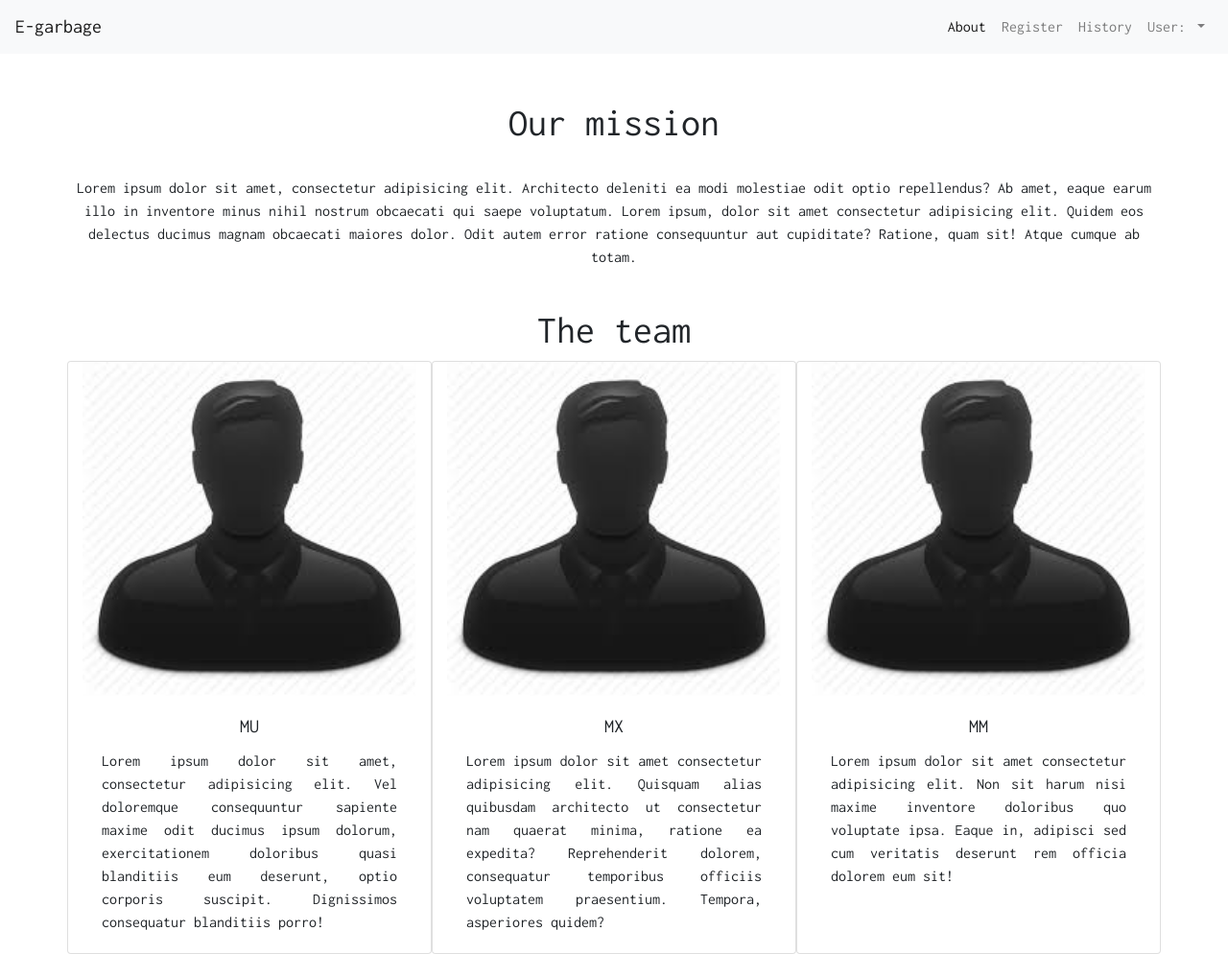
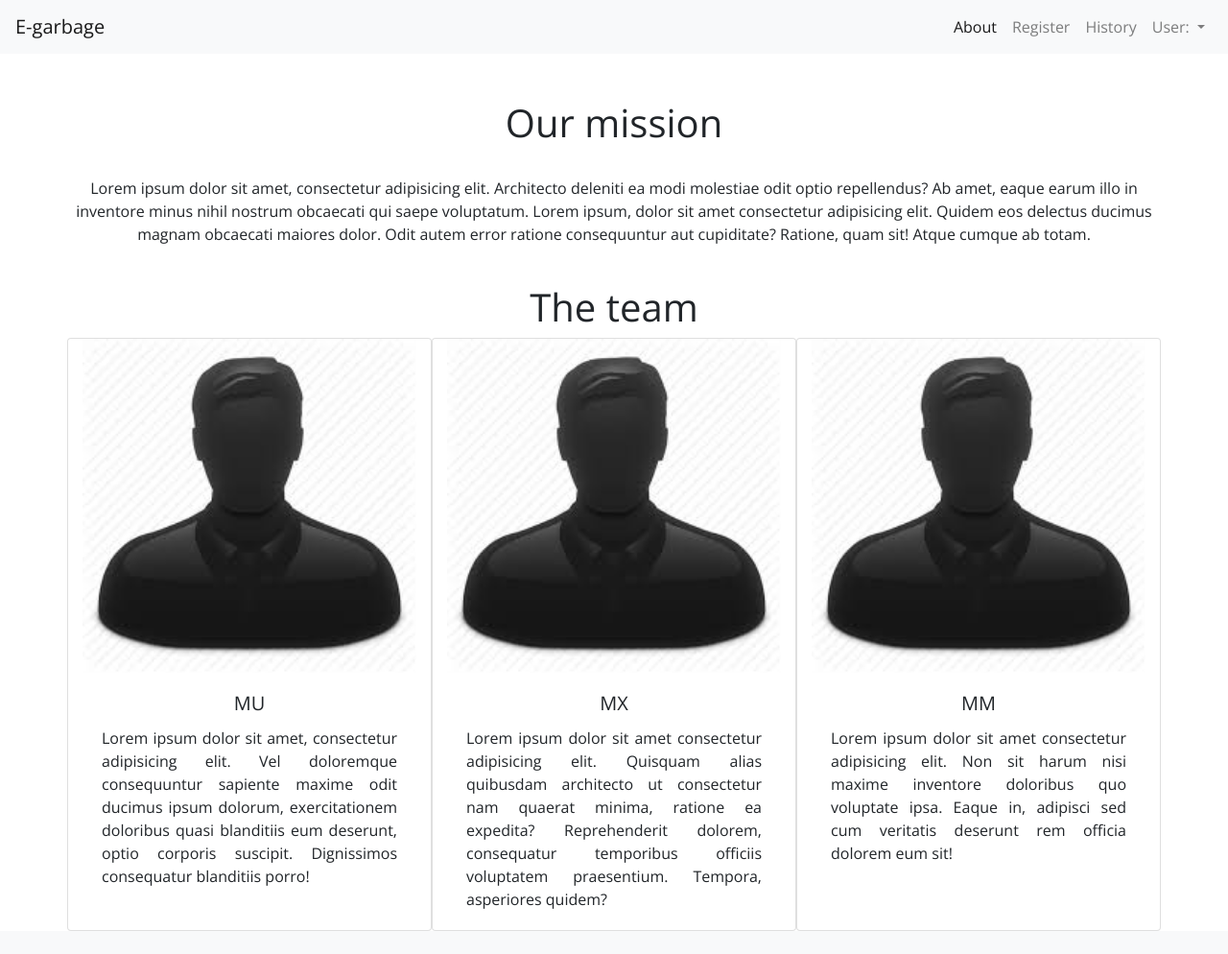
Before and after one commit to ebrade/e-garbage, a Django app: page / in a window 1280 px wide. Shown: the whole page at 96% size. After the commit the page ends 970 px from the top, so only its background shows below. Run offline with Django 3.2, Linux system fonts and the light colour scheme; some libraries are stand-ins or nearby versions.

Commit message:
Changed from Inconsolata to Open Sans.

```diff
--- a/egarbage/templates/egarbage/layout.html
+++ b/egarbage/templates/egarbage/layout.html
@@ -14,11 +14,10 @@
     {% load static %}
     <link rel="stylesheet" href="{% static 'egarbage/css/styles.css' %}">
     <style>
-        @import url('https://fonts.googleapis.com/css2?family=Inconsolata&display=swap');
+        @import url('https://fonts.googleapis.com/css2?family=Inconsolata&family=Open+Sans&display=swap');
 
         body {
-            font-family: 'Inconsolata', monospace;
-            font-weight: 400;
+            font-family: 'Open Sans', sans-serif;
         }
     </style>
 
```
